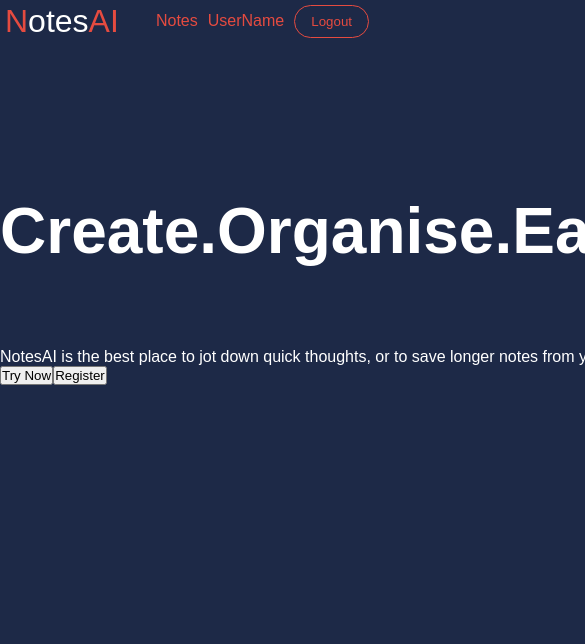
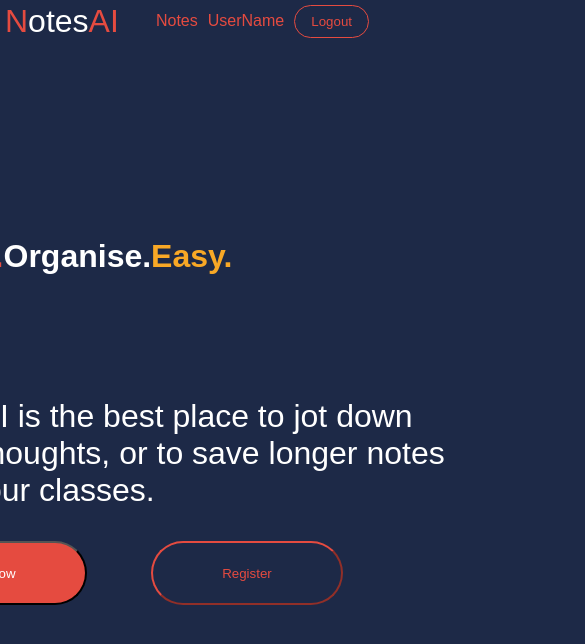
Before and after one commit to Vitali-G/NotesAI---Client, a React (Vite) app: page / in a window 390 px wide. Shown: the top 644 px of the page, 585 px wide, since content can reach past the window. Built offline with nearby package versions, Linux system fonts and the light colour scheme; no server answers.

Commit message:
fixed stylings

```diff
--- a/src/App.jsx
+++ b/src/App.jsx
@@ -14,7 +14,7 @@ function App() {
             <Route path="/" element={<Pages.homePage />} />
             <Route path="/notes" element={<Pages.NotesListPage />} />
             <Route path="/user" element={<Pages.userPage />} />
-            <Route path="/note" element={<Pages.CreateNotePage />} />
+            <Route path="/note" element={<Pages.createNotePage />} />
             <Route path="/register" element={<Pages.registerPage />} />
           </Route>
         </Routes>
--- a/src/modules/Home/home.css
+++ b/src/modules/Home/home.css
@@ -1,19 +1,75 @@
+:root{
+    --sea-blue: #1D2947;
+    --clementine-orange: #E54B40;
+    --pop-yellow: #F8A826;
+  }
 
 #home-page{
     height: 90dvh;
     width: 100dvw;
     display: flex;
     align-items: center;
+    justify-content: center;
     gap: 10%;
 }
 
-#details{
+#home-page h1{
+    display: flex;
+    flex-wrap: wrap;
+    width: 600px;
+    height: 10rem;
+}
+
+#home-page h1 span:nth-child(1){
+    color: var(--clementine-orange);
+}
+#home-page h1 span:nth-child(3){
+    color: var(--pop-yellow);
+}
+
+#home-page #details{
     height: 60%;
     flex-basis: 40%;
 }
 
+#home-page img{
+    flex-basis: 20%;
+}
 
-img{
-    height: 40%;
-    flex-basis: 40%;
+#home-page p {
+    font-size: 2rem;
+    width: 600px;
 }
+
+#home-page button{
+    width: 12rem;
+    height: 4rem;
+    margin-top: 2rem;
+    margin-right: 4rem;
+    border-radius: 9999px;
+}
+
+#home-page #try-now{
+    background-color: var(--clementine-orange);
+    color: white;
+}
+#home-page #try-now :hover{
+    border-color: var(--clementine-orange);
+}
+
+#home-page #register{
+    background-color: transparent;
+    color: var(--clementine-orange);
+    border-color: var(--clementine-orange);
+}
+
+@media screen and (max-width: 1400px) {
+    #home-page{
+        display: flex;
+        flex-direction: column;
+    }
+
+    #home-page img{
+        display: none;
+    }
+}
--- a/src/modules/Home/index.jsx
+++ b/src/modules/Home/index.jsx
@@ -15,8 +15,8 @@ export default function Home() {
           <span>Easy.</span>
         </h1>
         <p>NotesAI is the best place to jot down quick thoughts, or to save longer notes from your classes.</p>
-        <button>Try Now</button>
-        <button>Register</button>
+        <button id="try-now">Try Now</button>
+        <button id="register">Register</button>
       </div>
       <img src={homePageImage} alt="" srcset="" />
     </div>
--- a/src/modules/Register/index.jsx
+++ b/src/modules/Register/index.jsx
@@ -4,7 +4,7 @@ export default function NoteEntry() {
   // getSummary()
 
   return (
-    <>
+    <div id="register-page">
       <h1>NotesAI</h1>
       <h2>Register</h2>
       <form>
@@ -17,6 +17,6 @@ export default function NoteEntry() {
       <p>
         Already have an account? <a href="">Login Here</a>
       </p>
-    </>
+    </div>
   );
 }
--- a/src/modules/Register/register.css
+++ b/src/modules/Register/register.css
@@ -4,23 +4,23 @@
     --pop-yellow: #F8A826;
   }
 
-#root{
+#register-page{
     display: flex;
     flex-direction: column;
     justify-content: center;
     align-items: center;
 }
 
-h1{
+#register-page h1{
     font-size: 4rem;
     margin-bottom: 5rem;
 }
 
-h2{
+#register-page h2{
     font-size: 2.4rem;
 }
 
-form{
+#register-page form{
     width: 100%;
     display: flex;
     flex-direction: column;
@@ -28,7 +28,7 @@ form{
     align-items: center;
 }
 
-input{
+#register-page input{
     display: block;
     margin-bottom: 1rem;
     width:480px;
@@ -43,7 +43,7 @@ input{
     color: var(--sea-blue);
 }
 
-form button{
+#register-page form button{
     width: 500px;
     height: 6dvh;
     border-radius: 9999px;
@@ -51,21 +51,21 @@ form button{
     color: white;
 }
 
-a{
+#register-page a{
     text-decoration: none;
     color: var(--clementine-orange);
 }
 
-a:hover{
+#register-page a:hover{
     text-decoration: underline;
 }
 
 @media screen and (max-width: 800px) {
-    input{
+    #register-page input{
         width: 70%;
     }
 
-    form button{
+    #register-page form button{
         width: 70%;
     }
 }
```
